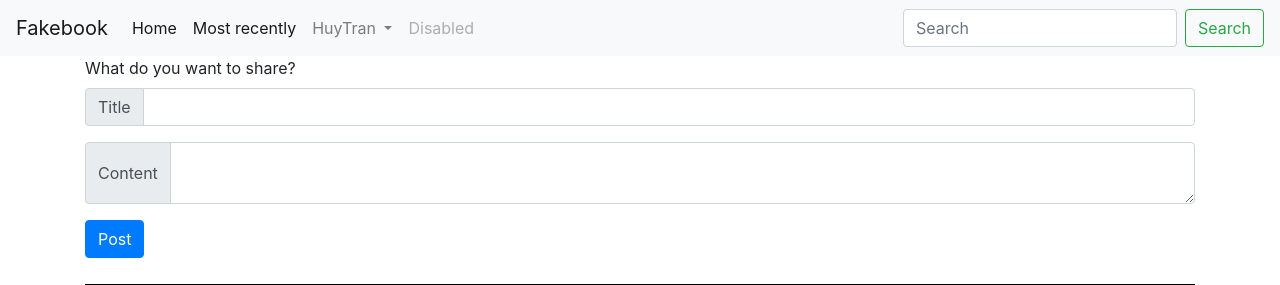
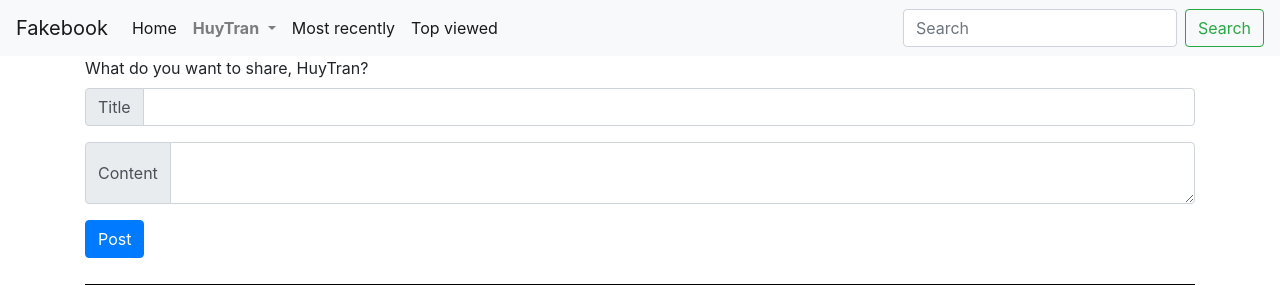
Before and after one commit to thanhhuy0611/MVC-blog_app, a Flask app: page / in a window 1280 px wide. Shown: the top 285 px of the page. Run offline with Flask 2, Linux system fonts and the light colour scheme; a user stored in the database is signed in; data comes from the database, SQL or seed files in the repository; some libraries are stand-ins or nearby versions.

Commit message:
built top-view filter function with view_count

```diff
--- a/app.py
+++ b/app.py
@@ -140,11 +140,17 @@ def delete_comment(id,id_comment):
 @app.route('/',methods=["GET","POST"])
 def home():
     posts = Blog.query.all()
+    filter = request.args.get('filter')
     for post in posts:
         post.comments = Comment.query.filter_by(blog_id = post.id).all()
-    if request.args.get('filter') == 'most-recently':
+    if filter == 'most-recently':
         posts = Blog.query.order_by(Blog.created_on.desc()).all()
+    if filter == 'top-viewed':
+        posts = Blog.query.order_by(Blog.view_count.desc()).all()
     return render_template('/index.html',posts = posts, ref = 'home')
+
+
+
 
 # add new blog
 @app.route('/newpost',methods=["GET","POST"])
--- a/templates/views/navbar.html
+++ b/templates/views/navbar.html
@@ -10,9 +10,6 @@
             <li class="nav-item active">
                 <a class="nav-link" href="/">Home <span class="sr-only">(current)</span></a>
             </li>
-            <li class="nav-item active">
-                <a class="nav-link" href="{{url_for('home', filter='most-recently')}}">Most recently<span class="sr-only">(current)</span></a>
-            </li>
             {% if current_user.is_anonymous %}
             <li class="nav-item active">
                 <a class="nav-link" href="/login">Login</a>
@@ -21,7 +18,7 @@
             <li class="nav-item dropdown">
                 <a class="nav-link dropdown-toggle" href="#" id="navbarDropdown" role="button" data-toggle="dropdown"
                     aria-haspopup="true" aria-expanded="false">
-                    {{current_user.user_name}}
+                    <strong>{{current_user.user_name}}</strong>
                 </a>
                 <div class="dropdown-menu" aria-labelledby="navbarDropdown">
                     <a class="dropdown-item" href="#">Action</a>
@@ -31,9 +28,14 @@
                 </div>
             </li>
             {% endif %}
-            <li class="nav-item">
-                <a class="nav-link disabled" href="#" tabindex="-1" aria-disabled="true">Disabled</a>
+
+            <li class="nav-item active">
+                <a class="nav-link" href="{{url_for('home', filter='most-recently')}}">Most recently<span class="sr-only">(current)</span></a>
             </li>
+            <li class="nav-item active">
+                <a class="nav-link" href="{{url_for('home', filter='top-viewed')}}">Top viewed<span class="sr-only">(current)</span></a>
+            </li>
+
         </ul>
         <form class="form-inline my-2 my-lg-0">
             <input class="form-control mr-sm-2" type="search" placeholder="Search" aria-label="Search">
--- a/templates/views/newpost.html
+++ b/templates/views/newpost.html
@@ -1,5 +1,5 @@
 <form method="POST" action="{{url_for('new_post')}}">
-    <label for="basic-url">What do you want to share?</label>
+    <label for="basic-url">What do you want to share, {{current_user.user_name}}?</label>
     <div class="input-group mb-3">
         <div class="input-group-prepend">
             <span class="input-group-text" id="basic-addon3">Title</span>
```
